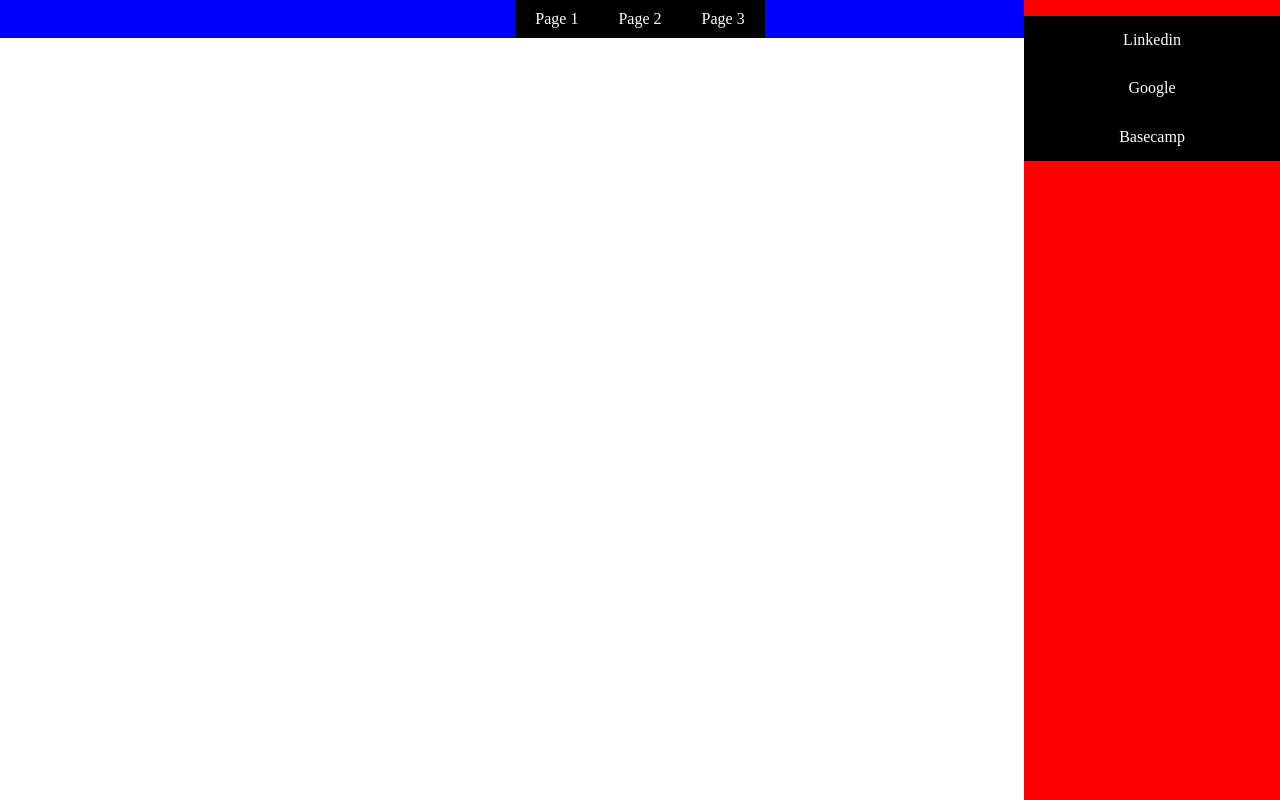
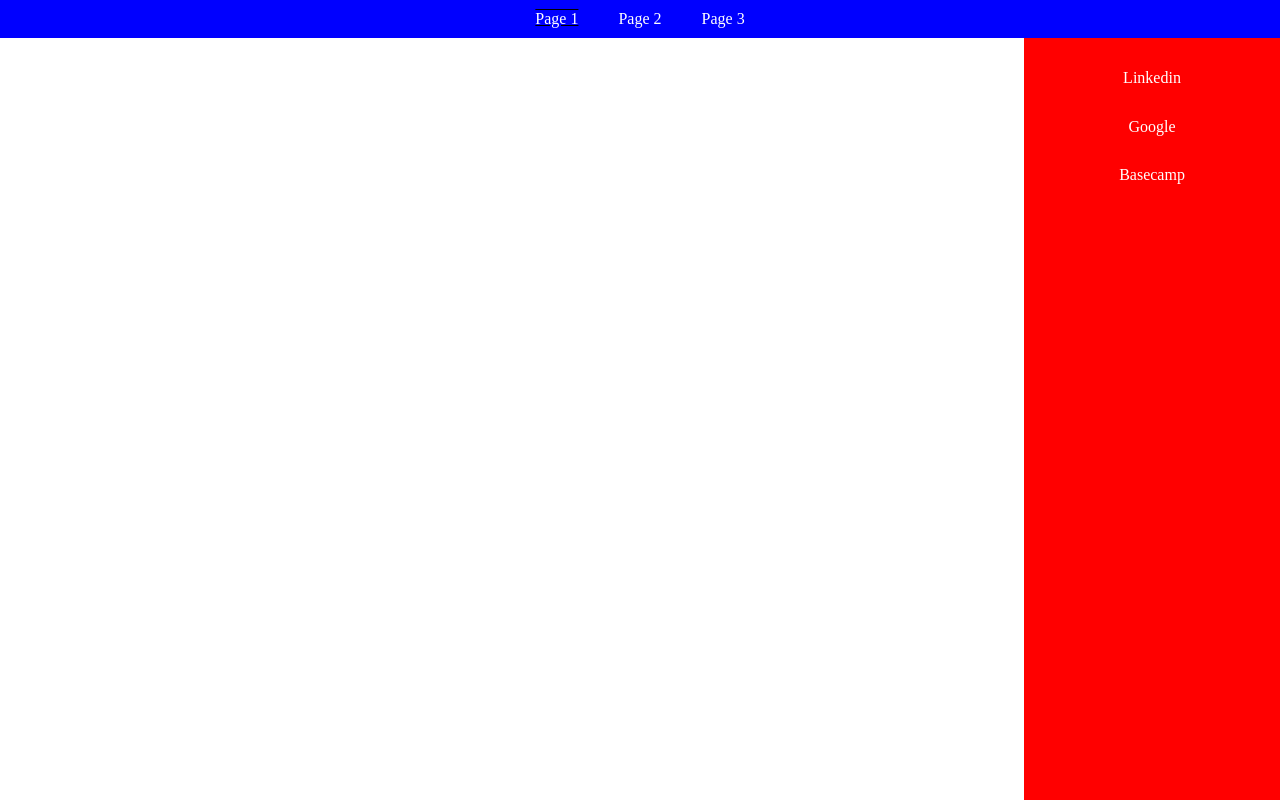
Before and after one commit to GraceKwon0507/lab06, a plain HTML site: page index.html in a window 1280 px wide. Drawn offline with Linux system fonts and the light colour scheme.

Commit message:
changing css
changing some names to be more specific
chaning the place of some code

```diff
--- a/css/style.css
+++ b/css/style.css
@@ -1,11 +1,11 @@
 #main-navbar{
     background-color: blue;
     overflow: hidden;
-    float: left;
-    width: 100%;
 }
 
 #navbar-container{
+    float: left;
+    width: 100%;
     position: relative;
 }
 
@@ -24,15 +24,18 @@
     right: 50%;
 }
 
-#main-navbar a{
+#main-navbar ul li a{
     display: block;
     padding: 10px 20px;
     color: #fff;
     text-decoration: none;
-    background-color: #000;
  }
 
-#onpage{
+#main-navbar ul li a:hover{
+    background-color: #000;
+}
+
+#main-navbar #onpage{
     text-decoration: underline overline;
 }
 
@@ -44,19 +47,22 @@
     width: 20%;
 }
 
+#sidebar-container{
+}
+
 #sidebar ul{
     list-style-type: none;
     text-align: center;
     padding: 0;
 }
 
-#sidebar-container{
-}
-
-#sidebar a{
+#sidebar ul li a{
     display: block;
     padding: 15px 0;
     color: #fff;
     text-decoration: none;
+}
+
+#sidebar ul li a:hover{
     background-color: #000;
 }
```
Also changed, not shown: index.html (indentation only).
